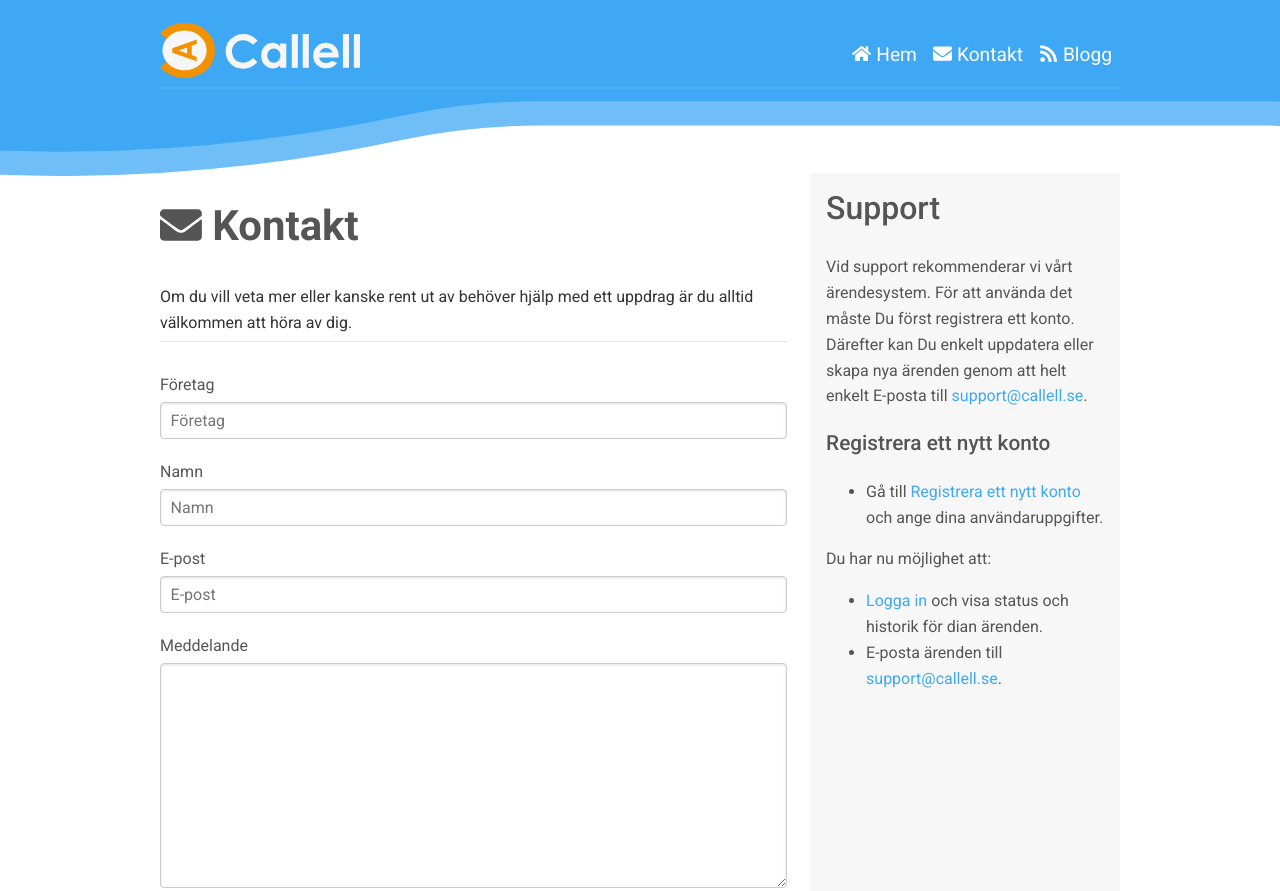
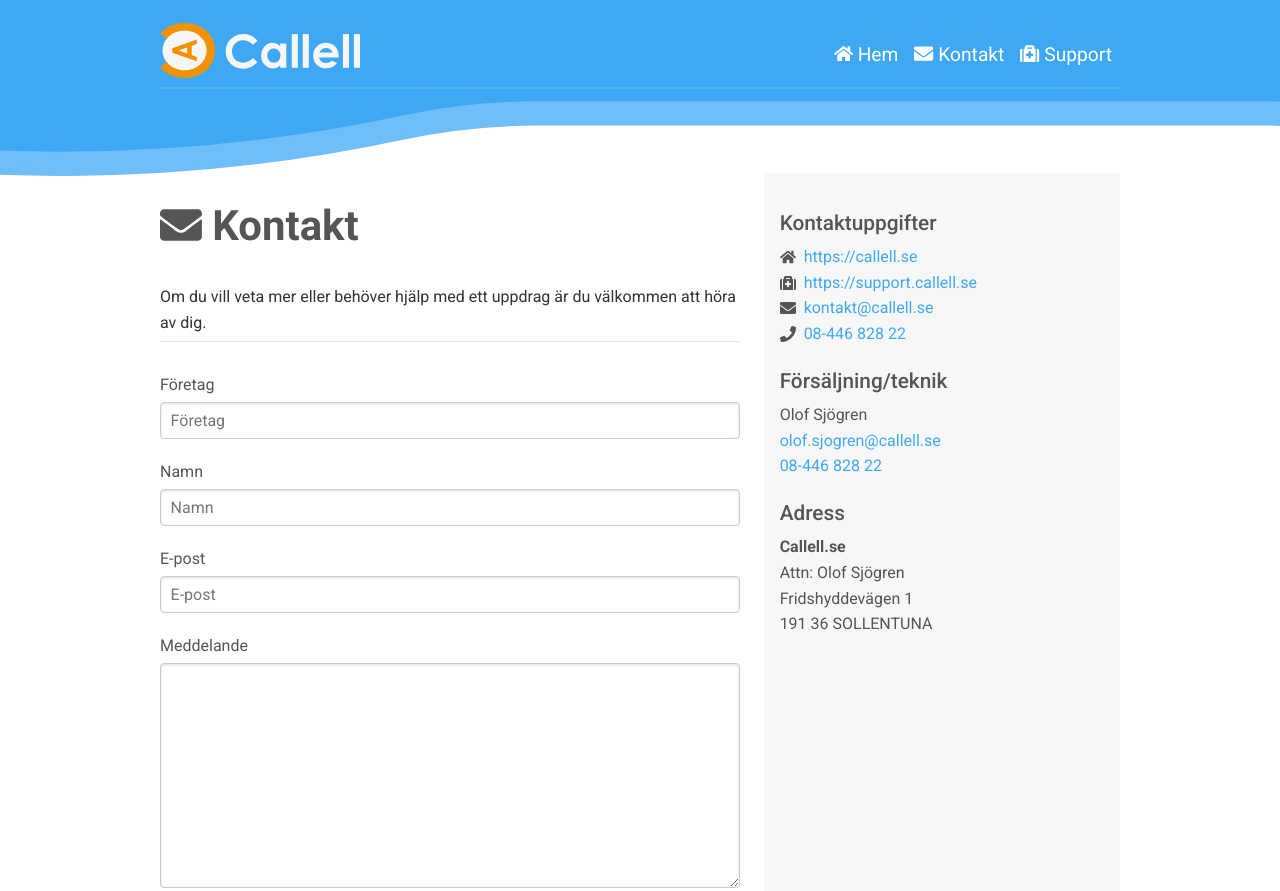
Before and after one commit to ropaolle/callell.se, a Gatsby site: page /kontakt in a window 1280 px wide. Shown: the top 891 px of the page. Built offline with nearby package versions, Linux system fonts and the light colour scheme; Gatsby itself is replaced by a stand-in of ours.

Commit message:
blog removed kontakt updated

```diff
--- a/src/components/footerMain.js
+++ b/src/components/footerMain.js
@@ -1,13 +1,14 @@
 import React from 'react'
 import styled from 'styled-components'
-import { FaHome, FaEnvelope, FaRss } from 'react-icons/fa'
+import { FaHome, FaEnvelope, FaMedkit, FaRss } from 'react-icons/fa'
 import Menu from './menu'
 import logo from '../images/logo-text.svg'
 
 const menu = [
   { url: '/', text: 'Hem', icon: <FaHome /> },
   { url: '/kontakt', text: 'Kontakt', icon: <FaEnvelope /> },
-  { url: '/blog', text: 'Blogg', icon: <FaRss /> }
+  { url: '/support', text: 'Support', icon: <FaMedkit /> },
+  // { url: '/blog', text: 'Blogg', icon: <FaRss /> }
 ]
 
 const FooterBottom = styled.div`
--- a/src/components/footerSecond.js
+++ b/src/components/footerSecond.js
@@ -4,7 +4,7 @@ import styled from 'styled-components'
 import footer from '../images/footer.svg'
 
 const FooterSecond = styled.div`
-  margin-top: 10px;
+  margin-top: 50px;
   position: relative;
   line-height: 0;
 `
--- a/src/components/header.js
+++ b/src/components/header.js
@@ -1,7 +1,7 @@
 import React from 'react'
 import styled from 'styled-components'
 import Link from 'gatsby-link'
-import { FaBars, FaHome, FaEnvelope, FaRss } from 'react-icons/fa'
+import { FaBars, FaHome, FaEnvelope, FaMedkit, FaRss } from 'react-icons/fa'
 import Menu from './menu'
 
 import header from '../images/header-thin.svg'
@@ -10,7 +10,8 @@ import logo from '../images/logo-text.svg'
 const menu = [
   { url: '/', text: 'Hem', icon: <FaHome /> },
   { url: '/kontakt', text: 'Kontakt', icon: <FaEnvelope /> },
-  { url: '/blog', text: 'Blogg', icon: <FaRss /> },
+  { url: '/support', text: 'Support', icon: <span style={{ color: '#007f0e;' }}><FaMedkit /></span> },
+  // { url: '/blog', text: 'Blogg', icon: <FaRss /> },
 ]
 
 const HeaderImage = styled.div`
@@ -62,6 +63,9 @@ const StyledMenu = styled(Menu)`
   a:visited {
     color: #fff;
     font-size: 1.2em;
+  }
+  li a:hover {
+    color: #ddd;
   }
 
   @media (max-width: 600px) {
--- a/src/pages/kontakt.js
+++ b/src/pages/kontakt.js
@@ -1,7 +1,7 @@
 import React from 'react'
 import { navigateTo } from 'gatsby-link'
 import styled from 'styled-components'
-import { FaEnvelope } from 'react-icons/fa'
+import { FaEnvelope, FaPhone, FaHome, FaMedkit } from 'react-icons/fa'
 import Layout from '../components/layout'
 import SEO from '../components/seo'
 
@@ -30,6 +30,15 @@ const ColumnRight = styled.aside`
   flex: 1 1 350px;
   background-color: #f7f7f7;
   padding: 1em;
+
+  h3 {
+    margin-bottom: 6px;
+  }
+
+  svg {
+    vertical-align: -3px;
+    margin-right: 8px;
+  }
 `
 
 const StyledForm = styled.div`
@@ -97,8 +106,8 @@ export default class Contact extends React.Component {
               >
                 <fieldset>
                   <legend>
-                    Om du vill veta mer eller kanske rent ut av behöver hjälp
-                    med ett uppdrag är du alltid välkommen att höra av dig.
+                    Om du vill veta mer eller behöver hjälp med ett uppdrag är
+                    du välkommen att höra av dig.
                   </legend>
 
                   <div hidden>
@@ -156,37 +165,34 @@ export default class Contact extends React.Component {
           </Content>
 
           <ColumnRight>
-            <h2>Support</h2>
-            Vid support rekommenderar vi vårt ärendesystem. För att använda det
-            måste Du först registrera ett konto. Därefter kan Du enkelt
-            uppdatera eller skapa nya ärenden genom att helt enkelt E-posta till{' '}
-            <a href="mailto:support@callell.se">support@callell.se</a>.
-            <h3>Registrera ett nytt konto</h3>
-            <ul>
-              <li>
-                Gå till{' '}
-                <a
-                  href="https://support.callell.se/portal/signup"
-                  target="_blank"
-                >
-                  Registrera ett nytt konto
-                </a>{' '}
-                och ange dina användaruppgifter.
-              </li>
-            </ul>
-            Du har nu möjlighet att:
-            <ul>
-              <li>
-                <a href="https://support.callell.se" target="_blank">
-                  Logga in
-                </a>{' '}
-                och visa status och historik för dian ärenden.
-              </li>
-              <li>
-                E-posta ärenden till{' '}
-                <a href="mailto:support@callell.se">support@callell.se</a>.
-              </li>
-            </ul>
+            <h3>Kontaktuppgifter</h3>
+            <div>
+              <FaHome />
+              <a href="https://callell.se">https://callell.se </a>
+            </div>
+            <div>
+              <FaMedkit />
+              <a href="https://support.callell.se" target="_blank">https://support.callell.se </a>
+            </div>
+            <div>
+              <FaEnvelope />
+              <a href="email:kontakt@callell.se">kontakt@callell.se</a>
+            </div>
+            <div>
+              <FaPhone />
+              <a href="tel:08-446 828 22">08-446 828 22</a>
+            </div>
+            <h3>Försäljning/teknik</h3>
+            <div>Olof Sjögren</div>
+            <div><a href="email:olof.sjogren@callell.se">olof.sjogren@callell.se</a></div>
+            <div><a href="tel:08-446 828 22">08-446 828 22</a> </div>
+            <h3>Adress</h3>
+            <div>
+              <strong>Callell.se</strong>
+            </div>
+            <div>Attn: Olof Sjögren</div>
+            <div>Fridshyddevägen 1</div>
+            <div>191 36 SOLLENTUNA</div>
           </ColumnRight>
         </Wrapper>
       </Layout>
```
Also changed, not shown: src/pages/index.js (+12 -0 lines), 1 other file.
